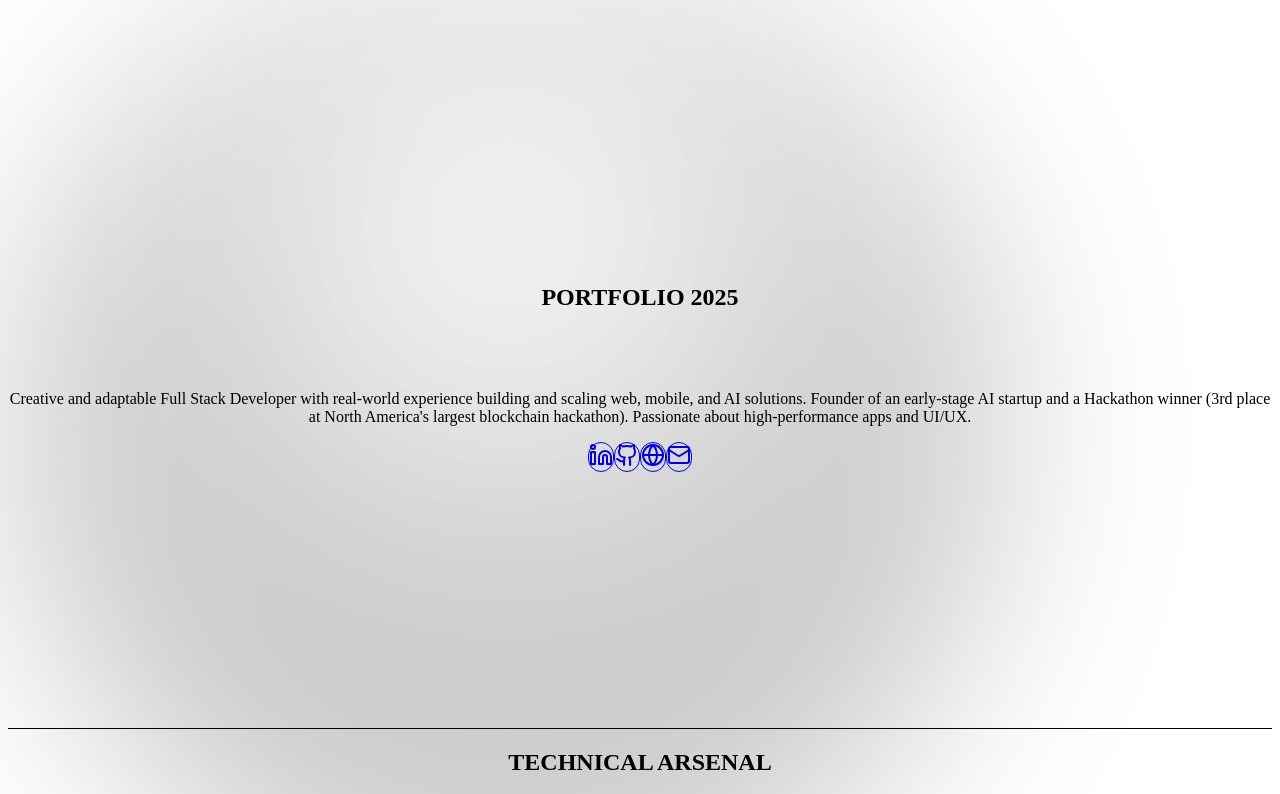
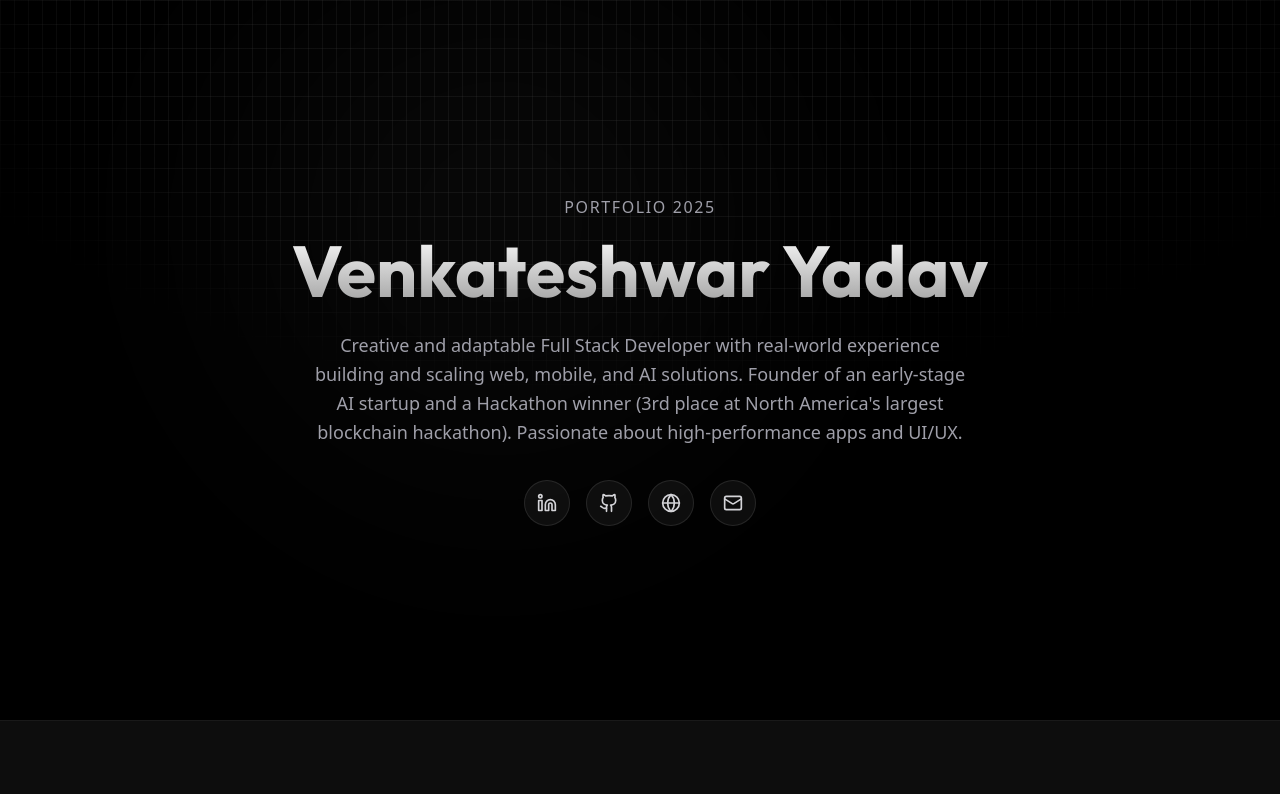
Before and after one commit to mccharliesins/mccharliesins, a Next.js app: page / in a window 1280 px wide. Shown: the top 794 px of the page. Built offline with nearby package versions, Linux system fonts and the light colour scheme.

Commit message:
Fix_Tailwind_v4_config

```diff
--- a/app/globals.css
+++ b/app/globals.css
@@ -1,6 +1,9 @@
-@tailwind base;
-@tailwind components;
-@tailwind utilities;
+@import "tailwindcss";
+
+@theme {
+  --font-sans: var(--font-inter);
+  --font-outfit: var(--font-outfit);
+}
 
 @layer base {
   :root {
```
